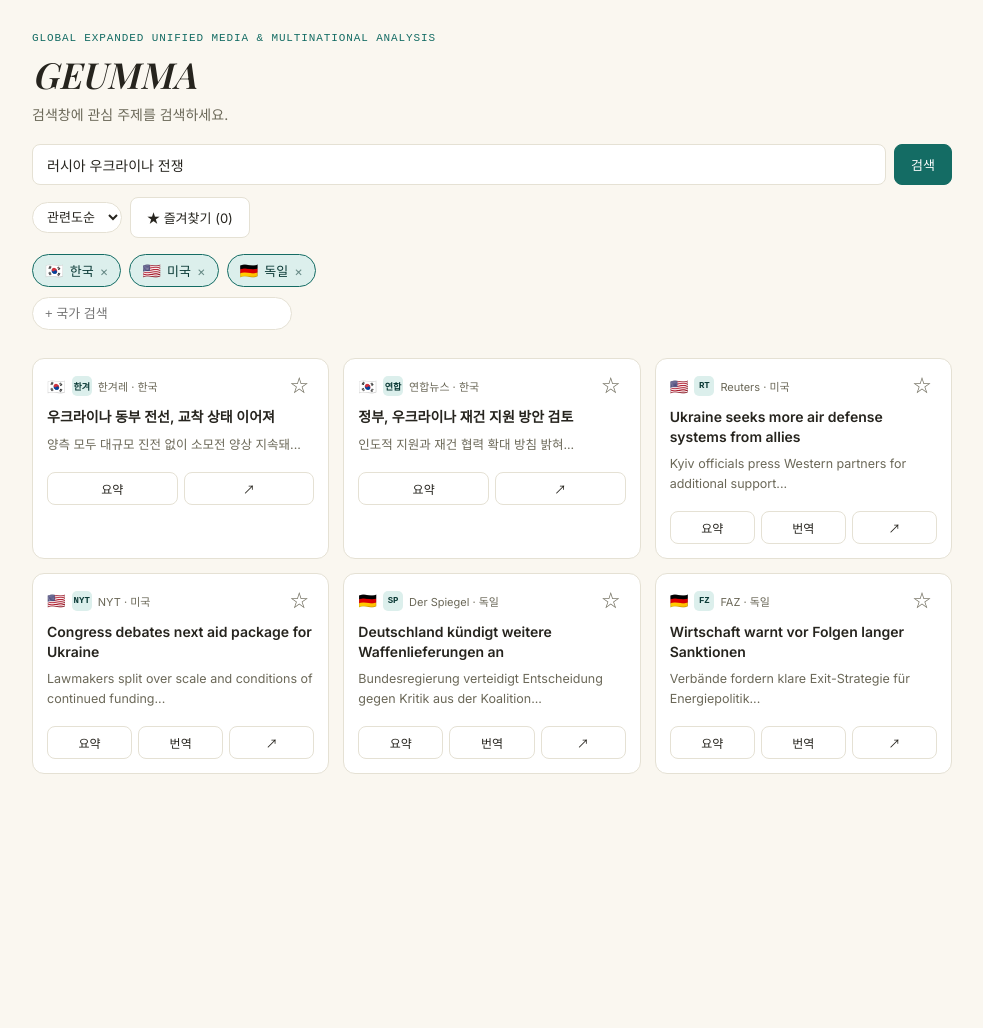
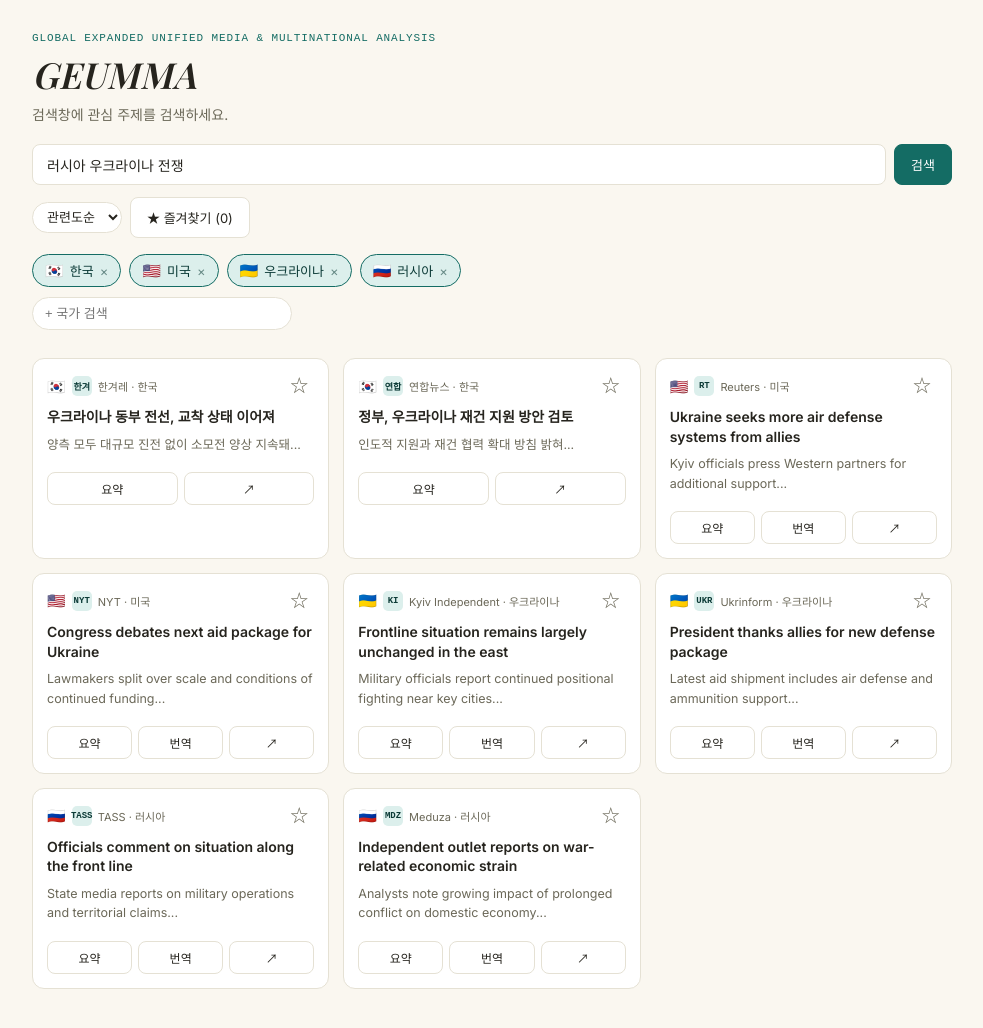
Before and after one commit to greennel/geumma, a website: page index.html in a window 1280 px wide. Shown: the whole page, without its empty margins (148-1131 px from the left). Before the commit the page ends 854 px from the top, so only its background shows below. Drawn offline with nearby package versions, Linux system fonts and the light colour scheme; a web font is replaced by a local one.

Commit message:
Update default countries and add new articles

```diff
--- a/index.html
+++ b/index.html
@@ -182,7 +182,7 @@ function gdeltSlug(code){
 }
 
 // countries pinned as chips by default; the rest are reachable through country search
-const DEFAULT_COUNTRIES = ['KR','US','DE'];
+const DEFAULT_COUNTRIES = ['KR','US','UA','RU'];
 
 function flagImg(code){
   // Builds the flag emoji from the two-letter country code (no network request needed)
@@ -209,6 +209,18 @@ const ARTICLES = [
   { id:'de2', country:'DE', lang:'de', source:'FAZ', logo:'FZ', stance:'con',
     title:'Wirtschaft warnt vor Folgen langer Sanktionen',
     snippet:'Verbände fordern klare Exit-Strategie für Energiepolitik...' },
+  { id:'ua1', country:'UA', lang:'other', source:'Kyiv Independent', logo:'KI', stance:'neu',
+    title:'Frontline situation remains largely unchanged in the east',
+    snippet:'Military officials report continued positional fighting near key cities...' },
+  { id:'ua2', country:'UA', lang:'other', source:'Ukrinform', logo:'UKR', stance:'pro',
+    title:'President thanks allies for new defense package',
+    snippet:'Latest aid shipment includes air defense and ammunition support...' },
+  { id:'ru1', country:'RU', lang:'other', source:'TASS', logo:'TASS', stance:'pro',
+    title:'Officials comment on situation along the front line',
+    snippet:'State media reports on military operations and territorial claims...' },
+  { id:'ru2', country:'RU', lang:'other', source:'Meduza', logo:'MDZ', stance:'con',
+    title:'Independent outlet reports on war-related economic strain',
+    snippet:'Analysts note growing impact of prolonged conflict on domestic economy...' },
 ];
 
 let selectedCountries = new Set(DEFAULT_COUNTRIES);
```
